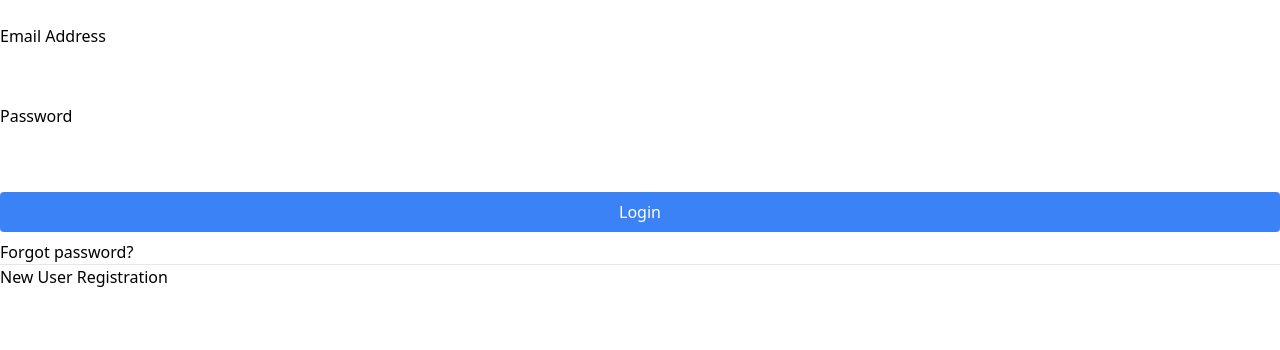
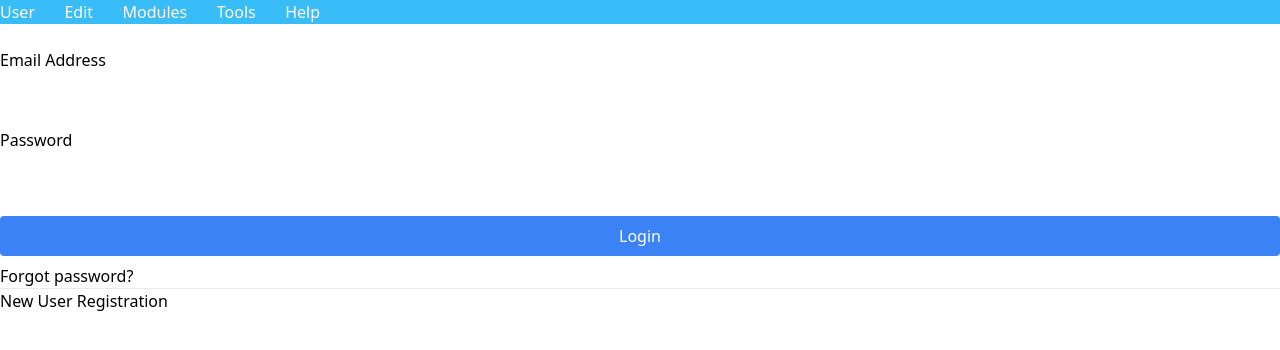
Before and after one commit to UmiKami/paytrack-frontend, a React (Vite) app: page /login in a window 1280 px wide. Shown: the top 350 px of the page. Built offline with nearby package versions, Linux system fonts and the light colour scheme; no server answers.

Commit message:
added default navbar and 404 page

```diff
--- a/src/Layout.tsx
+++ b/src/Layout.tsx
@@ -1,24 +1,28 @@
-import { BrowserRouter, Route, Routes } from 'react-router-dom'
+import { BrowserRouter, Link, Route, Routes } from 'react-router-dom'
 import Home from './views/Home'
 import ForgotPassword from './views/ForgotPassword'
 import Login from './views/Login'
+import { Navbar } from './components/Navbar'
+import Register from './views/Register'
 
 function App() {
 
   return (
     <BrowserRouter>
+      <Navbar/>
       <Routes>
-        <Route path='/' element={<Home/>}/>
-        <Route path='/register' element={<Login/>}/>
-        <Route path='/login' element={<Login/>}/>
+        <Route path='/' element={<Home />} />
+        <Route path='/employee/register' element={<Register />} />
+        <Route path='/login' element={<Login />} />
         <Route path='/forgot-password' element={<ForgotPassword />} />
-        <Route path='/reset-password' element/>
-        <Route path='/admin/employee-management' element/>
-        <Route path='/employee/dashboard' element/>
-        <Route path='/employee/attendance' element/>
-        <Route path='/employee/deductions' element/>
-        <Route path='/employee/payroll' element/>
-        <Route path='/employee/password-creation' element/>
+        <Route path='/reset-password' element />
+        <Route path='/admin/employee-management' element />
+        <Route path='/employee/dashboard' element />
+        <Route path='/employee/attendance' element />
+        <Route path='/employee/deductions' element />
+        <Route path='/employee/payroll' element />
+        <Route path='/employee/password-creation' element />
+        <Route path="*" element={<h1 className='text-4xl animate-bounce text-red-600 text-center font-black my-[35%]'>404 Not Found! <br/> <Link to={"/"} className='text-purple-600 underline'>Back to home page</Link> </h1>} />
       </Routes>
     </BrowserRouter>
   )
--- /dev/null
+++ b/src/components/Navbar.tsx
@@ -0,0 +1,14 @@
+
+export const Navbar = () => {
+  return (
+    <div className="w-100 bg-sky-400 text-white">
+          <ul className= "lg:w-[25%] md:w-[35%] sm:w-[50%] w-[100%] flex justify-between">
+            <li>User</li>
+            <li>Edit</li>
+            <li>Modules</li>
+            <li>Tools</li>
+            <li>Help</li>
+        </ul>
+    </div>
+  )
+}
```
